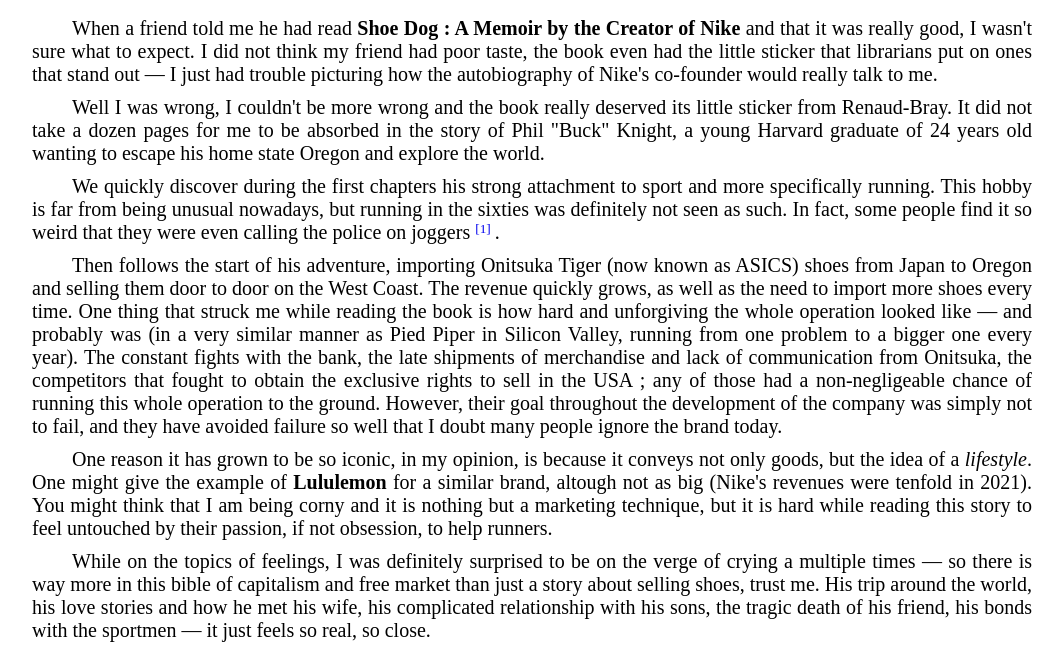
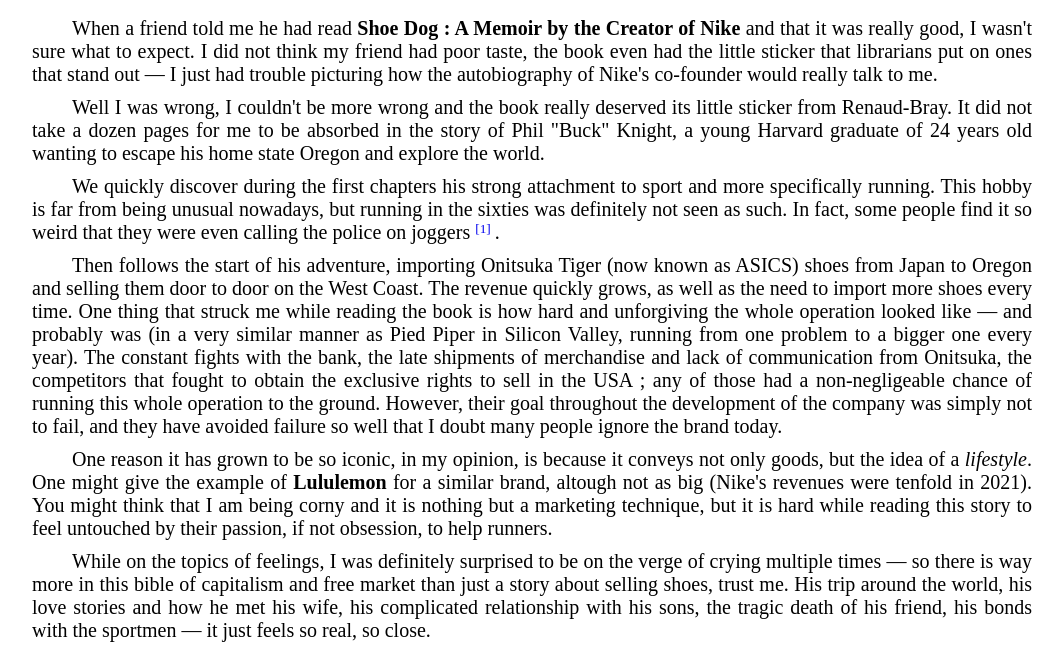
Before and after one commit to tomsarry/blog, a plain HTML site: page articles/nike.html in a window 1280 px wide. Shown: the part 141-790 px from the top of the page, without its empty margins (108-1171 px from the left). Drawn offline with Linux system fonts and the light colour scheme.

Commit message:
fix: typo

```diff
--- a/articles/nike.html
+++ b/articles/nike.html
@@ -94,7 +94,7 @@
             </p>
 
             <p class="indent">
-                While on the topics of feelings, I was definitely surprised to be on the verge of crying a multiple
+                While on the topics of feelings, I was definitely surprised to be on the verge of crying multiple
                 times &mdash; so there is way more in this bible of capitalism and free market than just a story about
                 selling
                 shoes, trust me.
```
